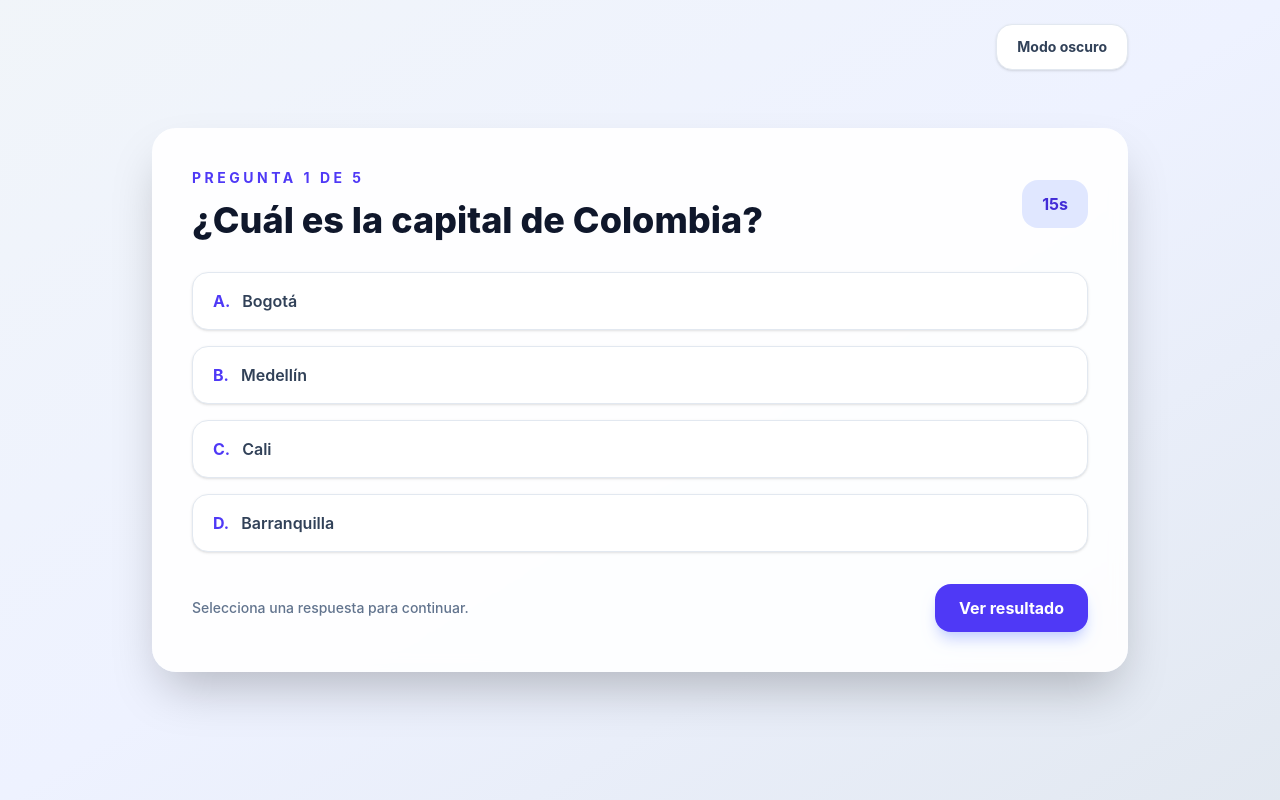
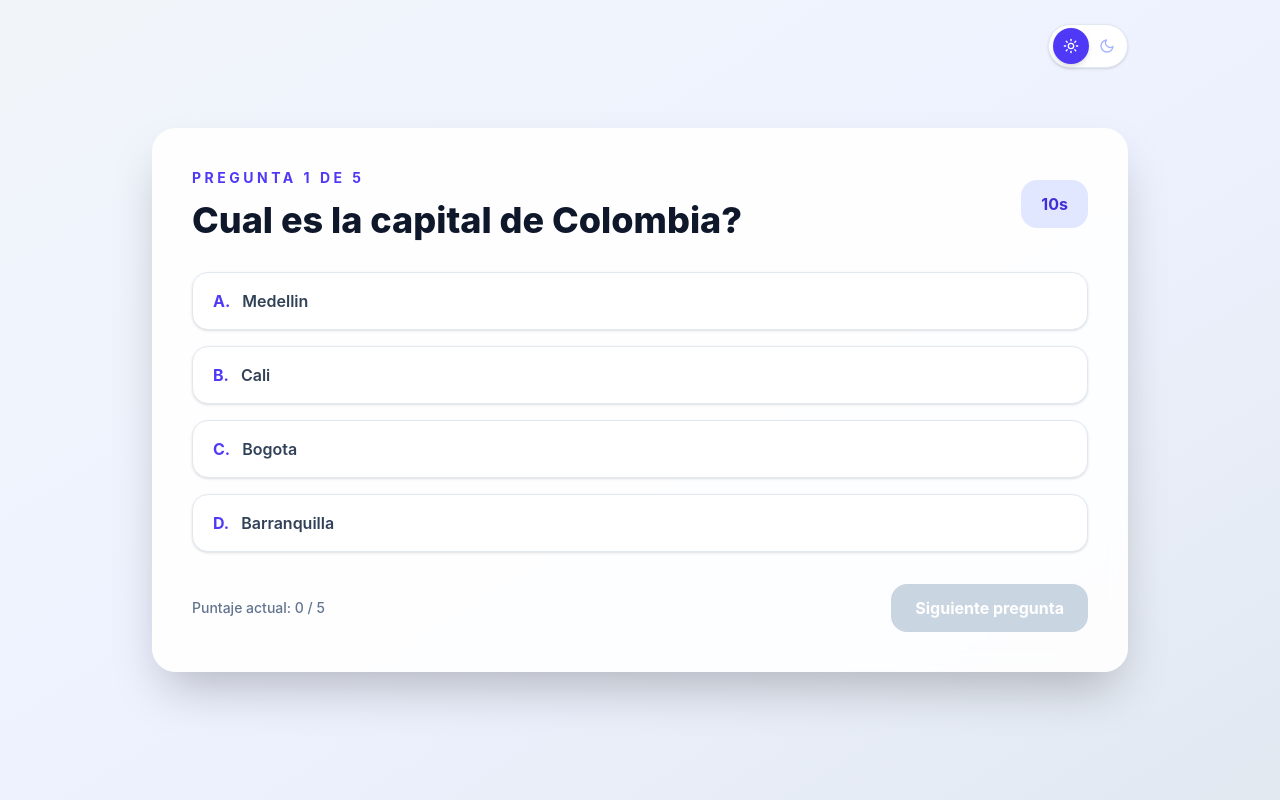
Before and after one commit to Pituquinos/unip-country-quiz, a React (Vite) app: page /quiz in a window 1280 px wide. Built offline with nearby package versions, Linux system fonts and the light colour scheme.

Commit message:
Implementar lógica funcional del quiz de cultura general

```diff
--- a/src/components/ThemeToggle.tsx
+++ b/src/components/ThemeToggle.tsx
@@ -1,4 +1,46 @@
 import { useEffect, useState } from 'react'
+
+function SunIcon() {
+  return (
+    <svg
+      aria-hidden="true"
+      viewBox="0 0 24 24"
+      className="h-4 w-4"
+      fill="none"
+      stroke="currentColor"
+      strokeLinecap="round"
+      strokeLinejoin="round"
+      strokeWidth="2"
+    >
+      <circle cx="12" cy="12" r="4" />
+      <path d="M12 2v2" />
+      <path d="M12 20v2" />
+      <path d="m4.93 4.93 1.41 1.41" />
+      <path d="m17.66 17.66 1.41 1.41" />
+      <path d="M2 12h2" />
+      <path d="M20 12h2" />
+      <path d="m6.34 17.66-1.41 1.41" />
+      <path d="m19.07 4.93-1.41 1.41" />
+    </svg>
+  )
+}
+
+function MoonIcon() {
+  return (
+    <svg
+      aria-hidden="true"
+      viewBox="0 0 24 24"
+      className="h-4 w-4"
+      fill="none"
+      stroke="currentColor"
+      strokeLinecap="round"
+      strokeLinejoin="round"
+      strokeWidth="2"
+    >
+      <path d="M20.99 12.79A9 9 0 1 1 11.21 3a7 7 0 0 0 9.78 9.79Z" />
+    </svg>
+  )
+}
 
 function ThemeToggle() {
   const [isDark, setIsDark] = useState(() =>
@@ -18,10 +60,25 @@ function ThemeToggle() {
   return (
     <button
       type="button"
+      role="switch"
+      aria-checked={isDark}
+      aria-label={isDark ? 'Cambiar a modo claro' : 'Cambiar a modo oscuro'}
       onClick={() => setIsDark((currentValue) => !currentValue)}
-      className="rounded-2xl border border-slate-200 bg-white px-5 py-3 text-sm font-bold text-slate-700 shadow-sm transition hover:bg-slate-50 dark:border-slate-700 dark:bg-slate-900 dark:text-slate-100 dark:hover:bg-slate-800"
+      className="relative inline-flex h-11 w-20 items-center rounded-full border border-slate-200 bg-white p-1 text-slate-500 shadow-sm transition hover:bg-slate-50 focus-visible:outline-2 focus-visible:outline-offset-2 focus-visible:outline-indigo-500 dark:border-slate-700 dark:bg-slate-900 dark:text-slate-300 dark:hover:bg-slate-800"
     >
-      {isDark ? 'Modo claro' : 'Modo oscuro'}
+      <span className="absolute left-3 text-amber-500">
+        <SunIcon />
+      </span>
+      <span className="absolute right-3 text-indigo-300">
+        <MoonIcon />
+      </span>
+      <span
+        className={`relative z-10 grid h-9 w-9 place-items-center rounded-full bg-indigo-600 text-white shadow-md transition ${
+          isDark ? 'translate-x-9' : 'translate-x-0'
+        }`}
+      >
+        {isDark ? <MoonIcon /> : <SunIcon />}
+      </span>
     </button>
   )
 }
--- /dev/null
+++ b/src/data/questions.ts
@@ -0,0 +1,39 @@
+export type QuizQuestion = {
+  id: number
+  prompt: string
+  options: string[]
+  correctAnswer: string
+}
+
+export const questions: QuizQuestion[] = [
+  {
+    id: 1,
+    prompt: 'Cual es la capital de Colombia?',
+    options: ['Bogota', 'Medellin', 'Cali', 'Barranquilla'],
+    correctAnswer: 'Bogota',
+  },
+  {
+    id: 2,
+    prompt: 'Que pais tiene como capital a Ottawa?',
+    options: ['Canada', 'Australia', 'Irlanda', 'Noruega'],
+    correctAnswer: 'Canada',
+  },
+  {
+    id: 3,
+    prompt: 'Que bandera tiene un circulo rojo sobre fondo blanco?',
+    options: ['Japon', 'Corea del Sur', 'China', 'Vietnam'],
+    correctAnswer: 'Japon',
+  },
+  {
+    id: 4,
+    prompt: 'En que continente esta Egipto?',
+    options: ['Africa', 'Asia', 'Europa', 'Oceania'],
+    correctAnswer: 'Africa',
+  },
+  {
+    id: 5,
+    prompt: 'Cual es la moneda oficial de Reino Unido?',
+    options: ['Libra esterlina', 'Euro', 'Dolar', 'Franco'],
+    correctAnswer: 'Libra esterlina',
+  },
+]
--- a/src/pages/Quiz.tsx
+++ b/src/pages/Quiz.tsx
@@ -1,9 +1,109 @@
-import { Link } from 'react-router-dom'
+import { useEffect, useState } from 'react'
+import { useNavigate } from 'react-router-dom'
 import ThemeToggle from '../components/ThemeToggle'
+import { questions } from '../data/questions'
+import { playFeedback } from '../utils/audio'
+import { saveScore } from '../utils/storage'
 
-const options = ['Bogotá', 'Medellín', 'Cali', 'Barranquilla']
+const QUESTION_TIME = 15
+const TIMEOUT_ANSWER = '__timeout__'
+
+function shuffleOptions(options: string[]) {
+  const shuffledOptions = [...options]
+
+  for (let index = shuffledOptions.length - 1; index > 0; index -= 1) {
+    const randomIndex = Math.floor(Math.random() * (index + 1))
+    const currentOption = shuffledOptions[index]
+
+    shuffledOptions[index] = shuffledOptions[randomIndex]
+    shuffledOptions[randomIndex] = currentOption
+  }
+
+  return shuffledOptions
+}
 
 function Quiz() {
+  const navigate = useNavigate()
+  const [questionIndex, setQuestionIndex] = useState(0)
+  const [score, setScore] = useState(0)
+  const [selectedAnswer, setSelectedAnswer] = useState<string | null>(null)
+  const [timeLeft, setTimeLeft] = useState(QUESTION_TIME)
+  const [shuffledOptions, setShuffledOptions] = useState(() =>
+    shuffleOptions(questions[0].options),
+  )
+
+  const question = questions[questionIndex]
+  const hasAnswered = selectedAnswer !== null
+  const isLastQuestion = questionIndex === questions.length - 1
+
+  useEffect(() => {
+    if (hasAnswered) {
+      return
+    }
+
+    const timer = window.setInterval(() => {
+      setTimeLeft((currentTime) => {
+        if (currentTime <= 1) {
+          window.clearInterval(timer)
+          setSelectedAnswer(TIMEOUT_ANSWER)
+          playFeedback('error')
+          return 0
+        }
+
+        return currentTime - 1
+      })
+    }, 1000)
+
+    return () => window.clearInterval(timer)
+  }, [hasAnswered, questionIndex])
+
+  function handleAnswer(option: string) {
+    if (hasAnswered) {
+      return
+    }
+
+    const isCorrect = option === question.correctAnswer
+
+    setSelectedAnswer(option)
+    playFeedback(isCorrect ? 'success' : 'error')
+
+    if (isCorrect) {
+      setScore((currentScore) => currentScore + 1)
+    }
+  }
+
+  function handleNextQuestion() {
+    if (isLastQuestion) {
+      saveScore(score)
+      navigate('/result', { state: { score } })
+      return
+    }
+
+    setQuestionIndex((currentIndex) => currentIndex + 1)
+    setSelectedAnswer(null)
+    setTimeLeft(QUESTION_TIME)
+    setShuffledOptions(shuffleOptions(questions[questionIndex + 1].options))
+  }
+
+  function getOptionClass(option: string) {
+    const baseClass =
+      'rounded-2xl border px-5 py-4 text-left font-semibold shadow-sm transition dark:text-slate-100'
+
+    if (!hasAnswered) {
+      return `${baseClass} border-slate-200 bg-white text-slate-700 hover:border-indigo-400 hover:bg-indigo-50 hover:text-indigo-700 dark:border-slate-700 dark:bg-slate-800 dark:hover:border-indigo-300 dark:hover:bg-slate-700 dark:hover:text-white`
+    }
+
+    if (option === question.correctAnswer) {
+      return `${baseClass} border-emerald-500 bg-emerald-50 text-emerald-800 dark:border-emerald-400 dark:bg-emerald-950`
+    }
+
+    if (option === selectedAnswer) {
+      return `${baseClass} border-rose-500 bg-rose-50 text-rose-800 dark:border-rose-400 dark:bg-rose-950`
+    }
+
+    return `${baseClass} border-slate-200 bg-white text-slate-400 opacity-75 dark:border-slate-700 dark:bg-slate-800`
+  }
+
   return (
     <main className="min-h-screen bg-gradient-to-br from-slate-100 via-indigo-50 to-slate-200 text-slate-900 transition dark:from-slate-950 dark:via-slate-900 dark:to-indigo-950 dark:text-slate-100">
       <section className="relative mx-auto flex min-h-screen max-w-5xl items-center justify-center px-6 py-10">
@@ -15,25 +115,30 @@ function Quiz() {
           <div className="mb-8 flex flex-col justify-between gap-4 sm:flex-row sm:items-center">
             <div>
               <p className="text-sm font-bold uppercase tracking-[0.25em] text-indigo-600">
-                Pregunta 1 de 5
+                Pregunta {questionIndex + 1} de {questions.length}
               </p>
 
               <h1 className="mt-3 text-3xl font-extrabold md:text-4xl">
-                ¿Cuál es la capital de Colombia?
+                {question.prompt}
               </h1>
             </div>
 
-            <div className="rounded-2xl bg-indigo-100 px-5 py-3 text-center font-bold text-indigo-700 dark:bg-slate-800 dark:text-indigo-300">
-              15s
+            <div
+              aria-live="polite"
+              className="rounded-2xl bg-indigo-100 px-5 py-3 text-center font-bold text-indigo-700 dark:bg-slate-800 dark:text-indigo-300"
+            >
+              {timeLeft}s
             </div>
           </div>
 
           <div className="grid gap-4">
-            {options.map((option, index) => (
+            {shuffledOptions.map((option, index) => (
               <button
                 key={option}
                 type="button"
-                className="rounded-2xl border border-slate-200 bg-white px-5 py-4 text-left font-semibold text-slate-700 shadow-sm transition hover:border-indigo-400 hover:bg-indigo-50 hover:text-indigo-700 dark:border-slate-700 dark:bg-slate-800 dark:text-slate-100 dark:hover:bg-slate-700"
+                disabled={hasAnswered}
+                onClick={() => handleAnswer(option)}
+                className={getOptionClass(option)}
               >
                 <span className="mr-3 font-bold text-indigo-600 dark:text-indigo-300">
                   {String.fromCharCode(65 + index)}.
@@ -45,15 +150,17 @@ function Quiz() {
 
           <div className="mt-8 flex flex-col justify-between gap-3 sm:flex-row sm:items-center">
             <p className="text-sm font-medium text-slate-500 dark:text-slate-400">
-              Selecciona una respuesta para continuar.
+              Puntaje actual: {score} / {questions.length}
             </p>
 
-            <Link
-              to="/result"
-              className="rounded-2xl bg-indigo-600 px-6 py-3 text-center font-bold text-white shadow-lg shadow-indigo-200 transition hover:bg-indigo-700 dark:shadow-none"
+            <button
+              type="button"
+              disabled={!hasAnswered}
+              onClick={handleNextQuestion}
+              className="rounded-2xl bg-indigo-600 px-6 py-3 text-center font-bold text-white shadow-lg shadow-indigo-200 transition hover:bg-indigo-700 disabled:cursor-not-allowed disabled:bg-slate-300 disabled:shadow-none dark:shadow-none dark:disabled:bg-slate-700"
             >
-              Ver resultado
-            </Link>
+              {isLastQuestion ? 'Ver resultado' : 'Siguiente pregunta'}
+            </button>
           </div>
         </div>
       </section>
--- a/src/pages/Result.tsx
+++ b/src/pages/Result.tsx
@@ -1,7 +1,18 @@
-import { Link } from 'react-router-dom'
+import { useMemo } from 'react'
+import { Link, useLocation } from 'react-router-dom'
 import ThemeToggle from '../components/ThemeToggle'
+import { LAST_SCORE_KEY, readStoredNumber, saveScore } from '../utils/storage'
+
+type ResultRouteState = {
+  score?: number
+}
 
 function Result() {
+  const location = useLocation()
+  const state = location.state as ResultRouteState | null
+  const score = state?.score ?? readStoredNumber(LAST_SCORE_KEY)
+  const highScore = useMemo(() => saveScore(score), [score])
+
   return (
     <main className="min-h-screen bg-gradient-to-br from-slate-100 via-indigo-50 to-slate-200 text-slate-900 transition dark:from-slate-950 dark:via-slate-900 dark:to-indigo-950 dark:text-slate-100">
       <section className="relative mx-auto flex min-h-screen max-w-5xl items-center justify-center px-6 py-10">
@@ -19,8 +30,7 @@ function Result() {
           </h1>
 
           <p className="mx-auto mb-8 max-w-xl text-lg leading-8 text-slate-600 dark:text-slate-300">
-            Aquí se mostrará el puntaje obtenido, el mejor puntaje guardado y la
-            opción para volver a intentarlo.
+            Tu puntaje queda guardado junto al mejor resultado alcanzado.
           </p>
 
           <div className="mx-auto mb-8 grid max-w-md gap-4 sm:grid-cols-2">
@@ -29,7 +39,7 @@ function Result() {
                 Puntaje
               </p>
               <p className="text-3xl font-extrabold text-indigo-600 dark:text-indigo-300">
-                0
+                {score}
               </p>
             </div>
 
@@ -38,7 +48,7 @@ function Result() {
                 High Score
               </p>
               <p className="text-3xl font-extrabold text-indigo-600 dark:text-indigo-300">
-                0
+                {highScore}
               </p>
             </div>
           </div>
--- /dev/null
+++ b/src/utils/audio.ts
@@ -0,0 +1,89 @@
+type AudioContextConstructor = new () => AudioContext
+type FeedbackType = 'success' | 'error'
+
+type Tone = {
+  frequency: number
+  start: number
+  duration: number
+  volume: number
+  wave: OscillatorType
+}
+
+const feedbackTones: Record<FeedbackType, Tone[]> = {
+  success: [
+    { frequency: 523.25, start: 0, duration: 0.09, volume: 0.06, wave: 'sine' },
+    {
+      frequency: 783.99,
+      start: 0.08,
+      duration: 0.14,
+      volume: 0.07,
+      wave: 'triangle',
+    },
+  ],
+  error: [
+    {
+      frequency: 293.66,
+      start: 0,
+      duration: 0.12,
+      volume: 0.09,
+      wave: 'square',
+    },
+    {
+      frequency: 196,
+      start: 0.1,
+      duration: 0.16,
+      volume: 0.08,
+      wave: 'sawtooth',
+    },
+  ],
+}
+
+function getAudioContext() {
+  const AudioContextClass =
+    window.AudioContext ??
+    (window as Window & { webkitAudioContext?: AudioContextConstructor })
+      .webkitAudioContext
+
+  if (!AudioContextClass) {
+    return null
+  }
+
+  return new AudioContextClass()
+}
+
+function scheduleTone(audioContext: AudioContext, tone: Tone) {
+  const oscillator = audioContext.createOscillator()
+  const gain = audioContext.createGain()
+  const startTime = audioContext.currentTime + tone.start
+  const endTime = startTime + tone.duration
+
+  oscillator.type = tone.wave
+  oscillator.frequency.setValueAtTime(tone.frequency, startTime)
+
+  gain.gain.setValueAtTime(0.001, startTime)
+  gain.gain.exponentialRampToValueAtTime(tone.volume, startTime + 0.015)
+  gain.gain.exponentialRampToValueAtTime(0.001, endTime)
+
+  oscillator.connect(gain)
+  gain.connect(audioContext.destination)
+  oscillator.start(startTime)
+  oscillator.stop(endTime + 0.02)
+}
+
+export function playFeedback(type: FeedbackType) {
+  const audioContext = getAudioContext()
+
+  if (!audioContext) {
+    return
+  }
+
+  if (audioContext.state === 'suspended') {
+    void audioContext.resume()
+  }
+
+  feedbackTones[type].forEach((tone) => scheduleTone(audioContext, tone))
+
+  window.setTimeout(() => {
+    void audioContext.close()
+  }, 450)
+}
--- /dev/null
+++ b/src/utils/storage.ts
@@ -0,0 +1,21 @@
+export const HIGH_SCORE_KEY = 'country-quiz-high-score'
+export const LAST_SCORE_KEY = 'country-quiz-last-score'
+
+export function readStoredNumber(key: string) {
+  const value = Number(localStorage.getItem(key))
+
+  return Number.isFinite(value) ? value : 0
+}
+
+export function saveScore(score: number) {
+  localStorage.setItem(LAST_SCORE_KEY, String(score))
+
+  const currentHighScore = readStoredNumber(HIGH_SCORE_KEY)
+
+  if (score > currentHighScore) {
+    localStorage.setItem(HIGH_SCORE_KEY, String(score))
+    return score
+  }
+
+  return currentHighScore
+}
--- a/tsconfig.app.json
+++ b/tsconfig.app.json
@@ -21,5 +21,6 @@
     "erasableSyntaxOnly": true,
     "noFallthroughCasesInSwitch": true
   },
-  "include": ["src"]
+  "include": ["src"],
+  "exclude": ["src/**/*.test.ts", "src/**/*.test.tsx", "src/test"]
 }
```
Also changed, not shown: src/pages/Home.tsx (+10 -7 lines), 2 other files (tests, documents, lock files or other folders).
